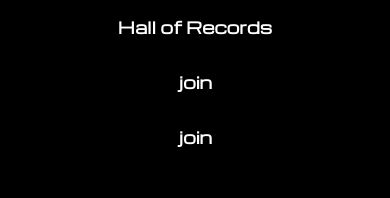
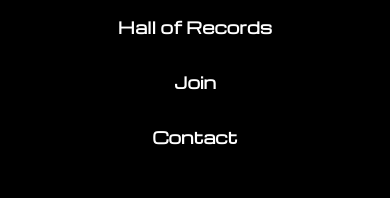
Before and after one commit to hyper-prism/fe, a React (Create React App) app in the folder hyper_prism/: page /menu in a window 390 px wide. Shown: the part 282-480 px from the top of the page. Built offline with nearby package versions, Linux system fonts and the light colour scheme; no server answers.

Commit message:
fixed spacing issues with leaderboard and made it responsive

```diff
--- a/hyper_prism/src/menu/menu.js
+++ b/hyper_prism/src/menu/menu.js
@@ -43,10 +43,10 @@ export default class Menu extends React.Component{
                         <p>Hall of Records</p>
                     </div>
                     <div className='box'>
-                        <p>join</p>
+                        <p>Join</p>
                     </div>
                     <div className='box'>
-                        <p>join</p>
+                        <p>Contact</p>
                     </div>
                 </div>
                 </div>
--- a/hyper_prism/src/styles/interface.css
+++ b/hyper_prism/src/styles/interface.css
@@ -167,6 +167,9 @@ button{
     display: flex;
     width: 100%;
     justify-content: center;
+    position: absolute;
+    top: 24%;
+    line-height: 1;
     flex-direction: column;
     align-items: center;
     font-weight: 800;
@@ -190,3 +193,8 @@ button{
 p.points-board-restart{
     font-size: 11px;
 }
+
+.points-board-restart:active{
+    background: darkgreen;
+    transition: 3s;
+}
```
